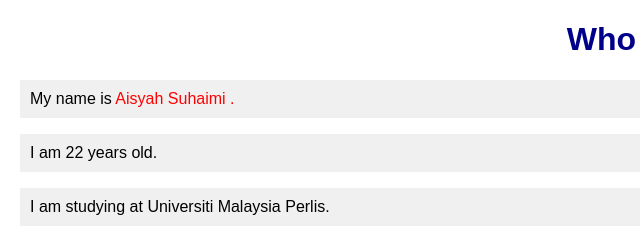
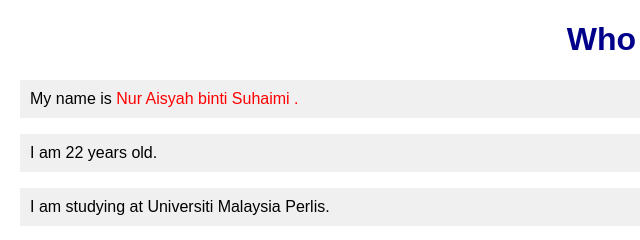
Before and after one commit to Rai5yah/web-css-exercises, a plain HTML site: page exercises/exercise3/index.html in a window 1280 px wide. Shown: the full height of the page, 0-640 px from the left. Drawn offline with Linux system fonts and the light colour scheme.

Commit message:
Update index.html

```diff
--- a/exercises/exercise3/index.html
+++ b/exercises/exercise3/index.html
@@ -17,7 +17,7 @@
 <body>
   <h1>Who Am I</h1>
 
-  <p class="info">My name is <span style="color: red;"> Aisyah Suhaimi <span>.</p>
+  <p class="info">My name is <span style="color: red;"> Nur Aisyah binti Suhaimi <span>.</p>
   <p class="info">I am 22 years old.</p>
   <p class="info">I am studying at Universiti Malaysia Perlis.</p>
 </body>
```
